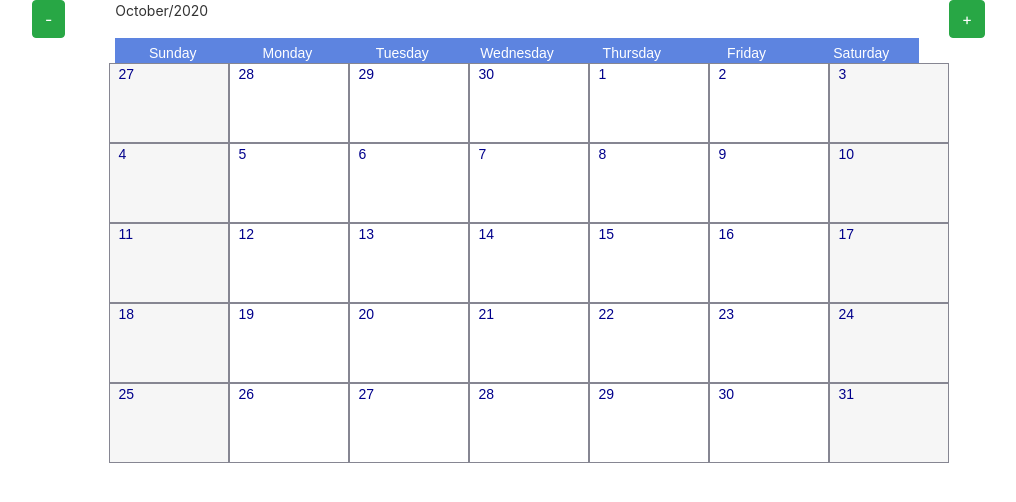
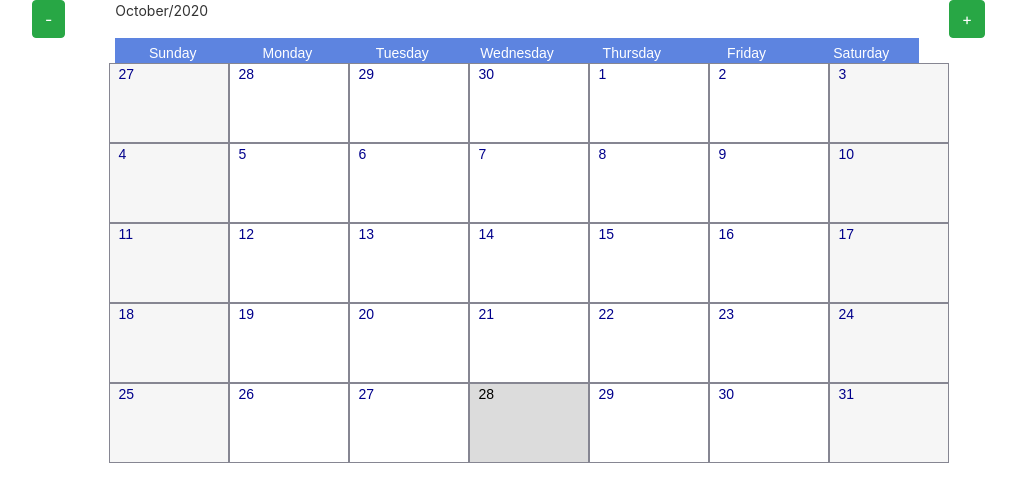
Before and after one commit to rafcrumen/calendar, an Angular app: page / in a window 1280 px wide. Shown: the top 502 px of the page, without its empty margins (123-1139 px from the left). Built offline with nearby package versions, Linux system fonts and the light colour scheme.

Commit message:
WPI
Actualización de código

```diff
--- a/src/app/components/day-calendar/day-calendar.component.html
+++ b/src/app/components/day-calendar/day-calendar.component.html
@@ -1,5 +1,9 @@
 <div  [ngClass]="this.dayCalendar.cssClass" (click)="addReminder()" >
     {{ dayCalendar.day.getDate() }}
+    {{reminders}}
+    <div *ngFor="let r of reminders">
+        {{r.date}}-{{r.time}}
+        </div>
 </div>
 <!-- <div  [ngClass]="date.getDay() > 0 && date.getDay() < 6 ? 'colday' : 'colday-weekend'" (click)="addReminder()" >
     {{ date.getDate() }}
--- a/src/app/components/event-reminder/event-reminder.component.ts
+++ b/src/app/components/event-reminder/event-reminder.component.ts
@@ -23,7 +23,7 @@ export class EventReminderComponent implements OnInit, AfterViewInit {
   });
   closeResult = '';
   selectingDate = false;
-  constructor(private modal: NgbModal,private modalService: NgbModal, private cdr: ChangeDetectorRef) {
+  constructor(private modalService: NgbModal, private cdr: ChangeDetectorRef) {
     this.onClose = new EventEmitter<Reminder>();
   }
 
@@ -57,8 +57,8 @@ export class EventReminderComponent implements OnInit, AfterViewInit {
   }
 
   save() {
-    console.log(this.form.value);
-    this.onClose.emit(this.form.value);
+    this.modalService.dismissAll(this.form.value);
+    //this.onClose.emit(this.form.value);
   }
   close(reason){
     this.onClose.emit(null);
@@ -78,7 +78,7 @@ export class EventReminderComponent implements OnInit, AfterViewInit {
   }
   selectedDate(dateSelected){
     this.reminder.date = dateSelected;
-    this.patchFrom();
+    this.form.controls.date.patchValue(`${this.reminder.date.getFullYear()}/${this.reminder.date.getMonth()+1}/${this.reminder.date.getDate()}`);
     this.selectingDate = false;
   }
 }
--- a/src/app/components/month-calendar/month-calendar.component.html
+++ b/src/app/components/month-calendar/month-calendar.component.html
@@ -1,5 +1,5 @@
 <ng-template #content let-modal>
-    <app-event-reminder (onClose)="close($event)" [reminder]="currentReminder"></app-event-reminder>
+    <app-event-reminder [reminder]="currentReminder" (closeEvent)="modal.close($event)"></app-event-reminder>
 </ng-template>
 
 <div class="container">
@@ -40,7 +40,7 @@
         <div class="col-10">
             <div class="d-flex justify-content-start" *ngFor="let row of weeks">
                 <div *ngFor="let x of row">
-                    <app-day-calendar [dayCalendar]="x" (onSelectedDate)="addReminder($event, content)">
+                    <app-day-calendar [reminders]="remindersOfDate(x)" [dayCalendar]="x" (onSelectedDate)="addReminder($event, content)">
                     </app-day-calendar>
                 </div>
             </div>
--- a/src/app/components/month-calendar/month-calendar.component.ts
+++ b/src/app/components/month-calendar/month-calendar.component.ts
@@ -10,7 +10,9 @@ import { Reminder, ReminderImpl } from 'src/app/Model/reminder-model';
 })
 export class MonthCalendarComponent implements OnInit {
 
-  constructor(private modalService: NgbModal) { }
+  constructor(private modalService: NgbModal) {
+    this.reminders = new Array<Reminder>();
+  }
   weeks: Array<Array<DayCalendar>>;
   reminders: Array<Reminder>;
   currentDate = new Date();
@@ -23,12 +25,28 @@ export class MonthCalendarComponent implements OnInit {
     this.reminders = new Array<Reminder>();
     this.fillWeeks();
   }
+  remindersOfDate (date){
+    //console.log(date);
+    let dayReminders = new Array<Reminder>();
+    //this.reminders.forEach( )
+    for(let r of this.reminders){
+      if (r.date == date.day){
+          dayReminders.push(r);
+        }
+    }
+    if (dayReminders.length > 0){
+      console.log(dayReminders);
+    }
+    return dayReminders;
+  }
   addReminder(date2Set, content){
     this.currentReminder = new ReminderImpl(null, date2Set, '00:00', '', '', '#ffffff', 'N');
     this.modalService.open(content, {ariaLabelledBy: 'modal-basic-title'}).result.then((result) => {
+      //console.log("++++", result);
       this.close(result);
       this.closeResult = `Closed with: ${result}`;
     }, (reason) => {
+      //console.log("reason", reason);
       this.close(reason);
       this.closeResult = `Dismissed ${this.getDismissReason(reason)}`;
     });
@@ -37,6 +55,7 @@ export class MonthCalendarComponent implements OnInit {
     console.log("on Close: ", data);
     if (data){
       this.reminders.push(data);
+      console.log(this.reminders);
     }
     this.modalService.dismissAll();
   }
@@ -62,7 +81,13 @@ export class MonthCalendarComponent implements OnInit {
     while(calendarDay.getMonth() != nextMonth){
       daysOfWeek = new Array<DayCalendar>();
       for(let day = 0; day < 7; day++){
-        daysOfWeek.push(new DayCalendarImpl(new Date(calendarDay), 0));
+        if (this.currentDate.getDate() == calendarDay.getDate() &&
+            this.currentDate.getMonth() == calendarDay.getMonth() &&
+            this.currentDate.getFullYear() == calendarDay.getFullYear()){
+            daysOfWeek.push(new DayCalendarImpl(new Date(calendarDay), 2));
+            } else {
+            daysOfWeek.push(new DayCalendarImpl(new Date(calendarDay), 0));
+        }
         calendarDay.setDate(calendarDay.getDate() + 1);
         }
     this.weeks.push(daysOfWeek);
--- a/src/app/components/pick-day-calendar/pick-day-calendar.component.ts
+++ b/src/app/components/pick-day-calendar/pick-day-calendar.component.ts
@@ -27,9 +27,9 @@ export class PickDayCalendarComponent implements OnInit, AfterViewInit {
   ngOnInit(): void {
     this.fillWeeks();
     this.fillYears();
-    this.patchForm();
   }
   ngAfterViewInit(){
+    this.patchForm();
   }
   close(reason){
   }
@@ -65,10 +65,13 @@ export class PickDayCalendarComponent implements OnInit, AfterViewInit {
     while(calendarDay.getMonth() != nextMonth){
       daysOfWeek = new Array<DayCalendar>();
       for(let day = 0; day < 7; day++){
-        if (this.currentDate == calendarDay){
-          console.log(this.currentDate, calendarDay);
-        }
-        daysOfWeek.push(new DayCalendarImpl(new Date(calendarDay), this.currentDate == calendarDay ? 1 : 3));
+        if (this.currentDate.getDate() == calendarDay.getDate() &&
+            this.currentDate.getMonth() == calendarDay.getMonth() &&
+            this.currentDate.getFullYear() == calendarDay.getFullYear()){
+              daysOfWeek.push(new DayCalendarImpl(new Date(calendarDay), 3));
+            } else {
+              daysOfWeek.push(new DayCalendarImpl(new Date(calendarDay), 1));
+            }
         calendarDay.setDate(calendarDay.getDate() + 1);
         }
     this.weeks.push(daysOfWeek);
--- a/src/styles.css
+++ b/src/styles.css
@@ -1,9 +1,9 @@
 .container {
-    width: 1000px;
+    width: 50%;
 }
 
 .formcontainer{
-    width:600px;
+    width:30%;
 }
 .lab{
     width:60px;
@@ -45,7 +45,7 @@
     font-family: Arial;
     width: 120px;
     height: 80px;
-    background-color: rgb(44, 197, 108);
+    background-color: gainsboro;
     border-color: rgb(134, 134, 146);
     border-style: solid;
     border-width: .05rem;
@@ -99,7 +99,7 @@
     font-family: Arial;
     width: 120px;
     height: 80px;
-    background-color: rgb(44, 197, 108);
+    background-color: gainsboro;
     border-color: rgb(134, 134, 146);
     border-style: solid;
     border-width: .05rem;
```
Also changed, not shown: src/app/Model/month-calendar.model.ts (added, +8 -0 lines).
